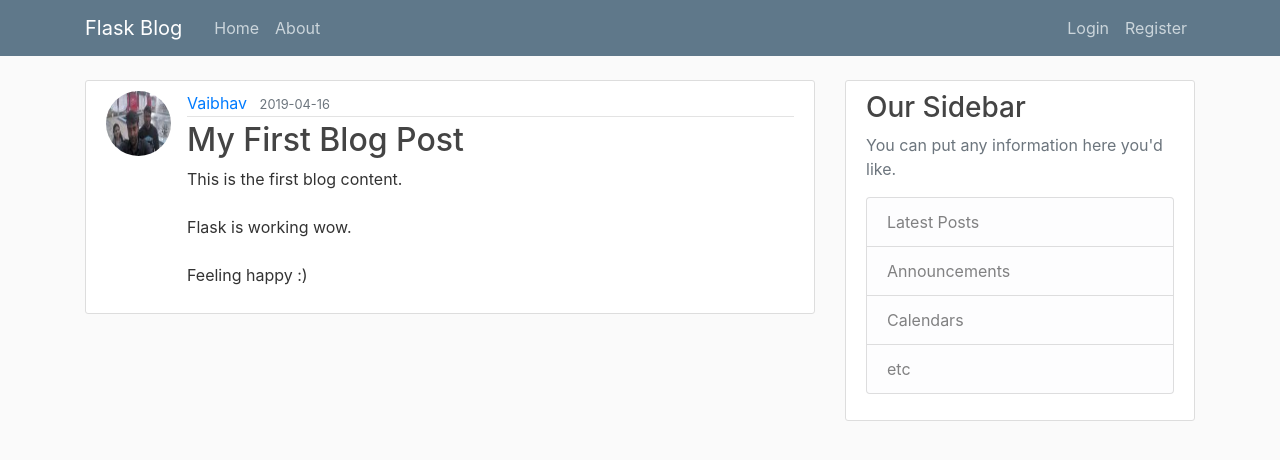
After one commit to roshangrewal/PythonFlaskBlog, a Flask app: page /post/1 in a window 1280 px wide. The commit adds this page. Shown: the top 460 px of the page. Run offline with Flask 2, Linux system fonts and the light colour scheme; data comes from the database, SQL or seed files in the repository; both versions use the stored data as it was after the commit; some libraries are stand-ins or nearby versions.

Commit message:
Implemented and tested update post, delete post, etc

```diff
--- a/blog/flaskblog/routes.py
+++ b/blog/flaskblog/routes.py
@@ -1,33 +1,33 @@
 import os
 import secrets
 from PIL import Image
-from flask import render_template, url_for, flash, redirect, request
+from flask import render_template, url_for, flash, redirect, request, abort
 from flaskblog import app, db, bcrypt
-from flaskblog.forms import RegistrationForm, LoginForm, UpdateAccountForm
+from flaskblog.forms import RegistrationForm, LoginForm, UpdateAccountForm, PostForm
 from flaskblog.models import User, Post
 from flask_login import login_user, current_user, logout_user, login_required
 
 
-#Comment
-posts = [
-    {
-        'author': 'Corey Schafer',
-        'title': 'Blog Post 1',
-        'content': 'First post content',
-        'date_posted': 'April 20, 2018'
-    },
-    {
-        'author': 'Jane Doe',
-        'title': 'Blog Post 2',
-        'content': 'Second post content',
-        'date_posted': 'April 21, 2018'
-    }
-]
+#posts = [
+#{
+   # 'author': 'Corey Schafer',
+    #'title': 'Blog Post 1',
+    #'content': 'First post content',
+    #'date_posted': 'April 20, 2018'
+#},
+#{
+  #  'author': 'Jane Doe',
+  #  'title': 'Blog Post 2',
+  #  'content': 'Second post content',
+  #  'date_posted': 'April 21, 2018'
+#}
+#]
 
 
 @app.route("/")
 @app.route("/home")
 def home():
+    posts = Post.query.all()
     return render_template('home.html', posts=posts)
 
 
@@ -106,3 +106,55 @@ def account():
     image_file = url_for('static', filename='profile_pics/' + current_user.image_file)
     return render_template('account.html', title='Account',
                            image_file=image_file, form=form)
+
+
+@app.route("/post/new", methods=['GET', 'POST'])
+@login_required
+def new_post():
+    form = PostForm()
+    if form.validate_on_submit():
+        post = Post(title=form.title.data, content=form.content.data, author=current_user)
+        db.session.add(post)
+        db.session.commit()
+        flash('Your post has been created!', 'success')
+        return redirect(url_for('home'))
+    return render_template('create_post.html', title='New Post',
+                           form=form, legend='New Post')
+
+
+@app.route("/post/<int:post_id>")
+def post(post_id):
+    post = Post.query.get_or_404(post_id)
+    return render_template('post.html', title=post.title, post=post)
+
+
+@app.route("/post/<int:post_id>/update", methods=['GET', 'POST'])
+@login_required
+def update_post(post_id):
+    post = Post.query.get_or_404(post_id)
+    if post.author != current_user:
+        abort(403)
+    form = PostForm()
+    if form.validate_on_submit():
+        post.title = form.title.data
+        post.content = form.content.data
+        db.session.commit()
+        flash('Your post has been updated!', 'success')
+        return redirect(url_for('post', post_id=post.id))
+    elif request.method == 'GET':
+        form.title.data = post.title
+        form.content.data = post.content
+    return render_template('create_post.html', title='Update Post',
+                           form=form, legend='Update Post')
+
+
+@app.route("/post/<int:post_id>/delete", methods=['POST'])
+@login_required
+def delete_post(post_id):
+    post = Post.query.get_or_404(post_id)
+    if post.author != current_user:
+        abort(403)
+    db.session.delete(post)
+    db.session.commit()
+    flash('Your post has been deleted!', 'success')
+    return redirect(url_for('home'))
--- a/blog/flaskblog/templates/layout.html
+++ b/blog/flaskblog/templates/layout.html
@@ -8,16 +8,14 @@
     <!-- Bootstrap CSS -->
     <link rel="stylesheet" href="https://maxcdn.bootstrapcdn.com/bootstrap/4.0.0/css/bootstrap.min.css" integrity="sha384-Gn5384xqQ1aoWXA+058RXPxPg6fy4IWvTNh0E263XmFcJlSAwiGgFAW/dAiS6JXm" crossorigin="anonymous">
 
-    <link rel="stylesheet" type="text/css" href="{{ url_for('static', filename='main.css') }}" >
+    <link rel="stylesheet" type="text/css" href="{{ url_for('static', filename='main.css') }}">
 
     {% if title %}
-        <title>Flask Blog - {{ title }} </title>
+        <title>Flask Blog - {{ title }}</title>
     {% else %}
         <title>Flask Blog</title>
     {% endif %}
-
 </head>
-
 <body>
     <header class="site-header">
       <nav class="navbar navbar-expand-md navbar-dark bg-steel fixed-top">
@@ -34,6 +32,7 @@
             <!-- Navbar Right Side -->
             <div class="navbar-nav">
               {% if current_user.is_authenticated %}
+                <a class="nav-item nav-link" href="{{ url_for('new_post') }}">New Post</a>
                 <a class="nav-item nav-link" href="{{ url_for('account') }}">Account</a>
                 <a class="nav-item nav-link" href="{{ url_for('logout') }}">Logout</a>
               {% else %}
@@ -76,13 +75,10 @@
     </main>
 
 
-
-
     <!-- Optional JavaScript -->
     <!-- jQuery first, then Popper.js, then Bootstrap JS -->
     <script src="https://code.jquery.com/jquery-3.2.1.slim.min.js" integrity="sha384-KJ3o2DKtIkvYIK3UENzmM7KCkRr/rE9/Qpg6aAZGJwFDMVNA/GpGFF93hXpG5KkN" crossorigin="anonymous"></script>
     <script src="https://cdnjs.cloudflare.com/ajax/libs/popper.js/1.12.9/umd/popper.min.js" integrity="sha384-ApNbgh9B+Y1QKtv3Rn7W3mgPxhU9K/ScQsAP7hUibX39j7fakFPskvXusvfa0b4Q" crossorigin="anonymous"></script>
     <script src="https://maxcdn.bootstrapcdn.com/bootstrap/4.0.0/js/bootstrap.min.js" integrity="sha384-JZR6Spejh4U02d8jOt6vLEHfe/JQGiRRSQQxSfFWpi1MquVdAyjUar5+76PVCmYl" crossorigin="anonymous"></script>
-
 </body>
 </html>
--- /dev/null
+++ b/blog/flaskblog/templates/post.html
@@ -0,0 +1,39 @@
+{% extends "layout.html" %}
+{% block content %}
+  <article class="media content-section">
+    <img class="rounded-circle article-img" src="{{ url_for('static', filename='profile_pics/' + post.author.image_file) }}">
+    <div class="media-body">
+      <div class="article-metadata">
+        <a class="mr-2" href="#">{{ post.author.username }}</a>
+        <small class="text-muted">{{ post.date_posted.strftime('%Y-%m-%d') }}</small>
+        {% if post.author == current_user %}
+          <div>
+            <a class="btn btn-secondary btn-sm mt-1 mb-1" href="{{ url_for('update_post', post_id=post.id) }}">Update</a>
+            <button type="button" class="btn btn-danger btn-sm m-1" data-toggle="modal" data-target="#deleteModal">Delete</button>
+          </div>
+        {% endif %}
+      </div>
+      <h2 class="article-title">{{ post.title }}</h2>
+      <p class="article-content">{{ post.content }}</p>
+    </div>
+  </article>
+  <!-- Modal -->
+  <div class="modal fade" id="deleteModal" tabindex="-1" role="dialog" aria-labelledby="deleteModalLabel" aria-hidden="true">
+    <div class="modal-dialog" role="document">
+      <div class="modal-content">
+        <div class="modal-header">
+          <h5 class="modal-title" id="deleteModalLabel">Delete Post?</h5>
+          <button type="button" class="close" data-dismiss="modal" aria-label="Close">
+            <span aria-hidden="true">&times;</span>
+          </button>
+        </div>
+        <div class="modal-footer">
+          <button type="button" class="btn btn-secondary" data-dismiss="modal">Close</button>
+          <form action="{{ url_for('delete_post', post_id=post.id) }}" method="POST">
+            <input class="btn btn-danger" type="submit" value="Delete">
+          </form>
+        </div>
+      </div>
+    </div>
+  </div>
+{% endblock content %}
```
Also changed, not shown: blog/flaskblog/forms.py (+19 -7 lines), blog/flaskblog/templates/create_post.html (added, +40 -0 lines), blog/flaskblog/templates/home.html (+9 -11 lines), blog/flaskblog/site.db, blog/flaskblog/static/profile_pics/8e4888372574be25.jpg (added). Lines whose indentation alone changed are shown as unchanged.
